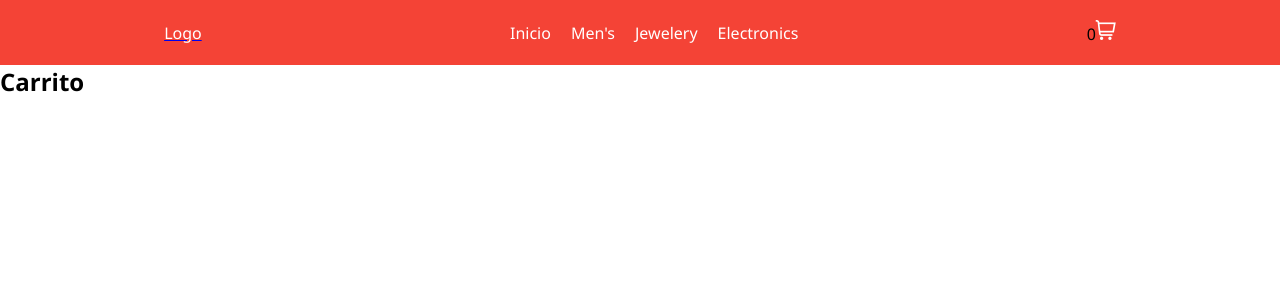
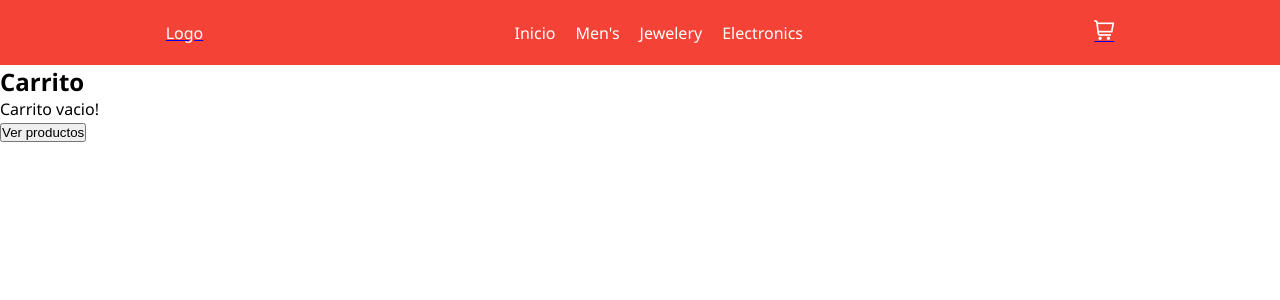
Before and after one commit to Lautaro-Reina/appreact_LautaroReina, a React (Create React App) app: page /cart in a window 1280 px wide. Shown: the top 300 px of the page. Built offline with nearby package versions, Linux system fonts and the light colour scheme.

Commit message:
Cart View

```diff
--- a/src/components/Cart.js
+++ b/src/components/Cart.js
@@ -1,19 +1,20 @@
 import React from 'react';
 import { useContext } from 'react';
+import { Link } from 'react-router-dom';
 import { contextCart } from './CartContext';
 
 const Cart = () => {
 
     const {carrito, priceTotal, removeItem, clear} = useContext(contextCart);
 
-    return (
+    return carrito.length ? (
         <div>
             <h2>Carrito</h2>
             {carrito.map(producto => (
                 <>
                 <div key={producto.id}>
                     <p>{producto.title}</p>
-                    <p>{producto.cantidad} x {producto.price}</p>
+                    <p>Cantidad: {producto.quantity}</p>
                     <button onClick={() => removeItem(producto.id)}>X</button>
                 </div>
                 <button onClick={clear}>Limpiar</button>
@@ -21,6 +22,13 @@ const Cart = () => {
                 </>
             ))}
         </div>
+    ) : (
+
+        <div>
+            <h2>Carrito</h2>
+            <p>Carrito vacio!</p>
+            <Link to="/"><button>Ver productos</button></Link>
+        </div>
     )
 }
 
--- a/src/components/CartWidget.js
+++ b/src/components/CartWidget.js
@@ -1,5 +1,6 @@
 import React from 'react';
 import { useContext } from 'react';
+import { Link } from 'react-router-dom';
 import { contextCart } from './CartContext';
 
 const CartWidget = () => {
@@ -8,8 +9,8 @@ const CartWidget = () => {
 
     return (
         <div className='cart'>
-            <i class="fi fi-rs-shopping-cart cart__icon"></i>
-            {cantidad}
+            <Link to="/cart"><i class="fi fi-rs-shopping-cart cart__icon"></i></Link>
+            {cantidad > 0 ? cantidad : ''}
         </div>
 
     )
--- a/src/components/ItemDetail.js
+++ b/src/components/ItemDetail.js
@@ -25,7 +25,7 @@ const ItemDetail = (props) => {
                 <p>AR$ {props.item.price}</p>
             </div>
             <p className="descripcion">{props.item.description}</p>
-            {quantity === 0 ? (<ItemCount stock={5} initial={1} onAdd={onAdd}/>) : (<Link to="/Cart">Ir al carrito</Link>)}
+            {quantity === 0 ? (<ItemCount stock={5} initial={1} onAdd={onAdd}/>) : (<Link to="/Cart">Terminar mi compra</Link>)}
         </article>
     )
 }
```
